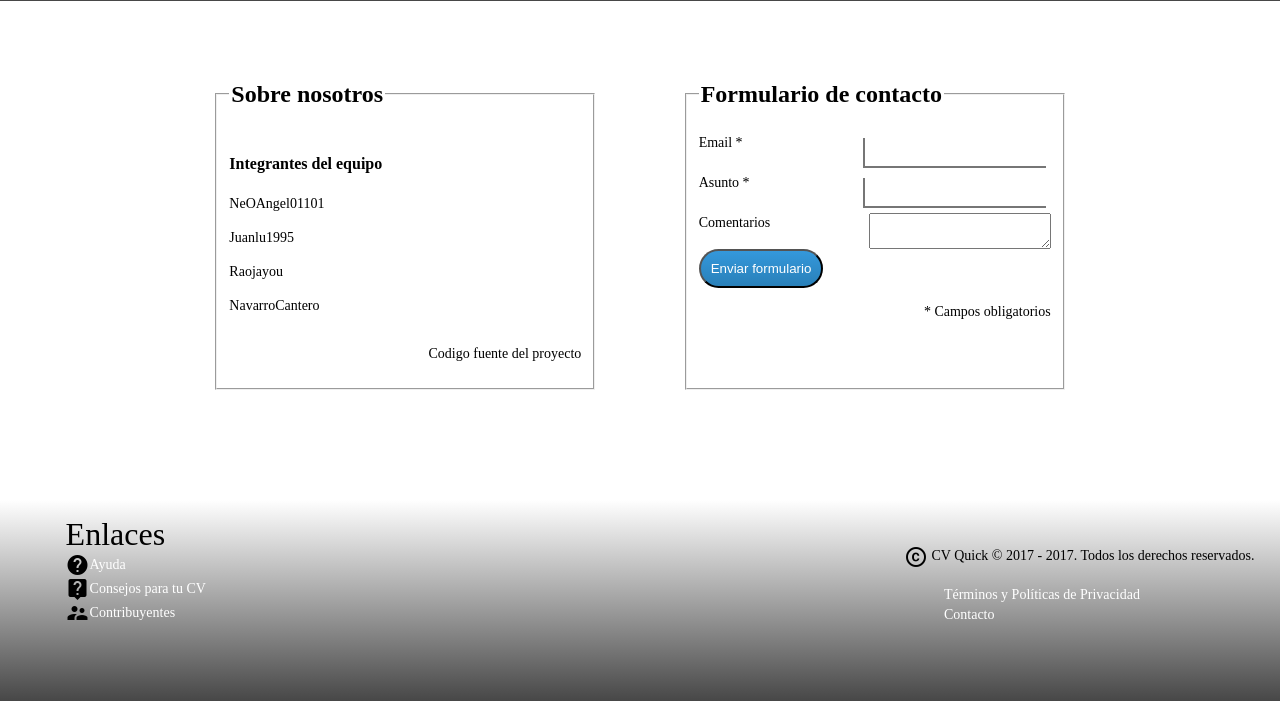
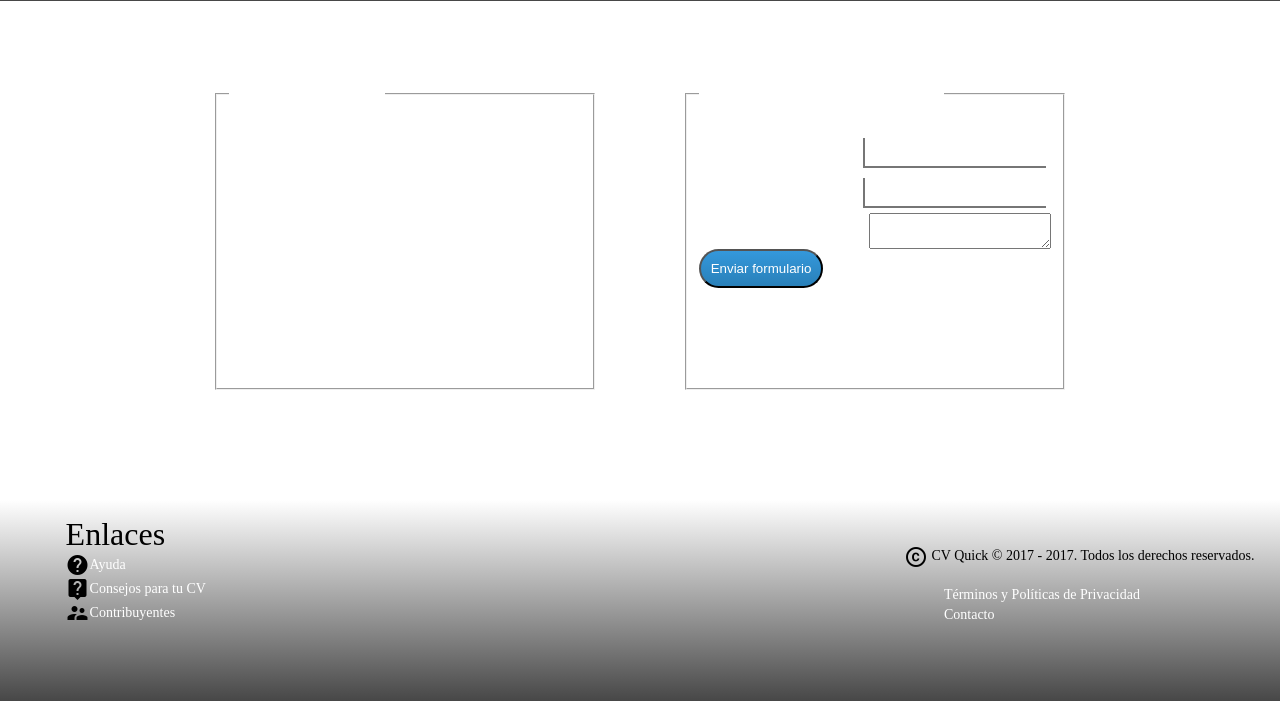
Before and after one commit to CvQuick/CvQuick, a PHP site: page /contacto.html in a window 1280 px wide. Shown: the part 99-800 px from the top of the page. Run offline with PHP 8.4, Linux system fonts and the light colour scheme.

Commit message:
Modificaciones visuales
Letras en blanco acorde al fondo

```diff
--- a/css/style.css
+++ b/css/style.css
@@ -67,6 +67,7 @@ Footer {
 
 #SectionContainer {
     grid-column: 3 / 11;
+    color: white;
 }
 
 .logo{
@@ -95,6 +96,7 @@ li.title{
     display: flex;
     align-items: flex-start;
     justify-content: space-between;
+    color: white;
 }
 .titulo-form {
     width: 35%;
@@ -124,6 +126,7 @@ table{
 }
 .subsection{
     margin-top: 1em;
+    color: white;
 }
 .subsection-contacto{
     width: 45%;
@@ -153,14 +156,14 @@ i{
     vertical-align:middle;
 }
 a{
-    color: black;
+    color: white;
     text-decoration: none;
 }
 a:hover{
     color: blue;
 }
 a:visited{
-    color: purple;
+    color: none;
 }
 
 
```
